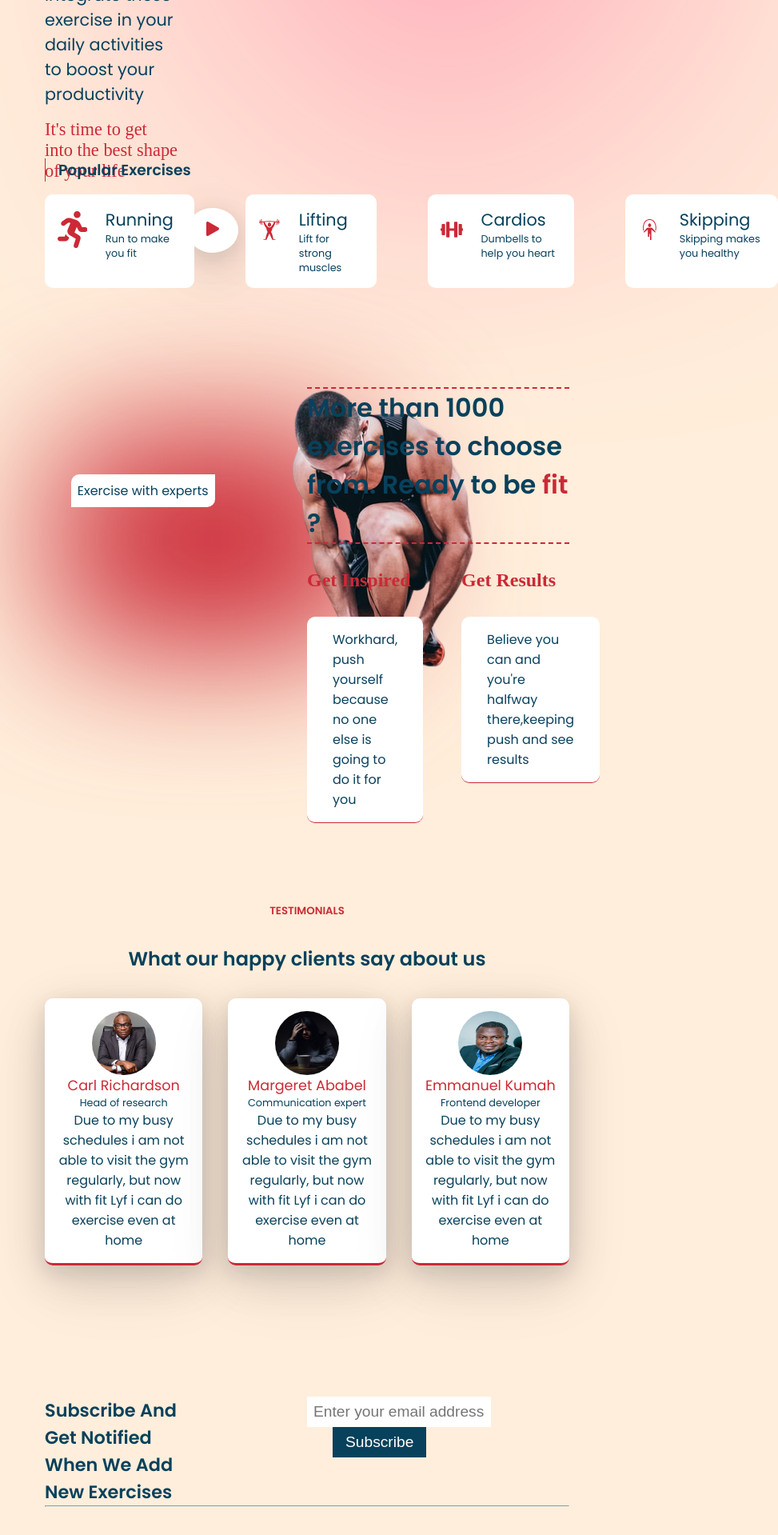
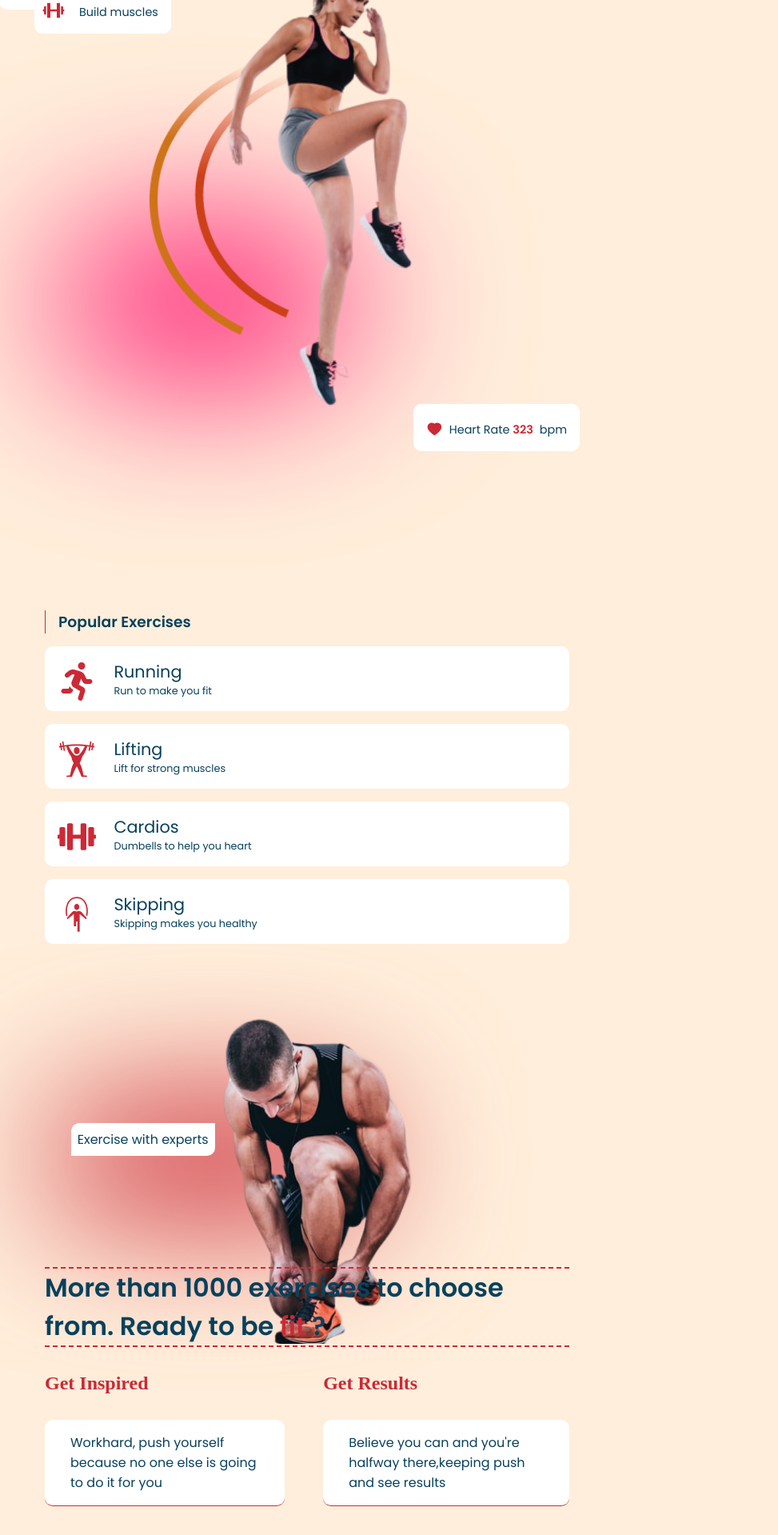
Before and after one commit to emmanuelkumah/fit-lyf, a React (Create React App) app: page / in a window 768 px wide. Shown: the part 520-2439 px from the top of the page at 80% size, 973 px wide, since content can reach past the window. Built offline with nearby package versions, Linux system fonts and the light colour scheme; a web font is replaced by a local one.

Commit message:
Complete responsiveness

```diff
--- a/package.json
+++ b/package.json
@@ -7,11 +7,15 @@
     "@testing-library/react": "^13.3.0",
     "@testing-library/user-event": "^13.5.0",
     "axios": "^0.27.2",
+    "gsap": "^3.10.4",
     "react": "^18.2.0",
     "react-dom": "^18.2.0",
+    "react-gsap": "^3.2.1",
     "react-icons": "^4.4.0",
     "react-router-dom": "^6.3.0",
     "react-scripts": "5.0.1",
+    "react-scroll-up-button": "^1.6.4",
+    "react-scrollbars-custom": "^4.0.27",
     "web-vitals": "^2.1.4"
   },
   "scripts": {
--- a/src/Components/Home/Features/Feature.js
+++ b/src/Components/Home/Features/Feature.js
@@ -52,7 +52,7 @@ const Feature = () => {
             />
           </div>
           <div className={classes["feature_col"]}>
-            <section>
+            <section className={classes["feature_col_content"]}>
               <h3 className={classes["feature_caption"]}>
                 More than 1000 exercises to choose from. Ready to be{" "}
                 <span>fit </span>?
--- a/src/Components/Home/Features/Feature.module.css
+++ b/src/Components/Home/Features/Feature.module.css
@@ -43,6 +43,7 @@
 }
 .features_row {
   display: flex;
+  flex-wrap: wrap;
 }
 .feature_col {
   width: 50%;
@@ -97,7 +98,6 @@
 
 @media only screen and (max-width: 600px) {
   .exercise_sec {
-    /* display: none; */
     position: relative;
   }
   .exercises_container {
@@ -105,16 +105,21 @@
     flex-direction: column;
     gap: 1rem;
   }
-  .features_row {
+  .features_container {
+    display: flex;
     flex-direction: column;
-    border: 1px solid blue;
+    position: relative;
+    top: 100px;
   }
+
   .feature_col {
     width: 100%;
   }
   .feature_img {
-    position: relative;
-    right: 91%;
+    position: absolute;
+    right: 15%;
+    top: -25%;
+    width: 100%;
   }
   .feature_blob {
     top: -7%;
@@ -126,6 +131,9 @@
   .feature_pro {
     z-index: 1;
     border-bottom: 2px solid var(--sec-color);
+    position: relative;
+    margin-top: 2rem;
+    bottom: 50px;
   }
   .feature_insp {
     flex-direction: column;
@@ -135,3 +143,32 @@
     margin: 0;
   }
 }
+
+@media only screen and (min-width: 601px) and (max-width: 1200px) {
+  .exercise_sec {
+    position: relative;
+  }
+  .exercises_container {
+    display: flex;
+    flex-direction: column;
+    gap: 1rem;
+  }
+  .features_container {
+    display: flex;
+    flex-direction: column;
+    position: relative;
+  }
+  .feature_col {
+    width: 100%;
+  }
+  .feature_col_content {
+    position: relative;
+    bottom: -80%;
+  }
+  .feature_img {
+    position: absolute;
+    right: 15%;
+    top: -25%;
+    width: 100%;
+  }
+}
--- a/src/Components/Home/Footer/Footer.module.css
+++ b/src/Components/Home/Footer/Footer.module.css
@@ -7,6 +7,9 @@
 }
 .footer_col {
   width: 50%;
+}
+hr {
+  margin-top: 1rem;
 }
 .footer_col > h4 {
   font-size: 1.4rem;
@@ -55,19 +58,48 @@ footer > p {
 @media only screen and (max-width: 600px) {
   .footer_subscription_row {
     flex-direction: column;
+    margin-top: 2rem;
   }
   .footer_col {
     width: 100%;
   }
   .footer_col > h4 {
     padding-right: 0;
+    margin-bottom: 1rem;
+  }
+  hr {
+    margin-top: 1rem;
   }
   .footer_col > input[type="text"] {
-    width: 90%;
+    width: 100%;
   }
   .footer_col > button {
-    width: 95%;
+    width: 100%;
     margin-top: 1rem;
     margin-left: 0;
   }
 }
+@media only screen and (min-width: 601px) and (max-width: 1200px) {
+  .footer_subscription_row {
+    flex-direction: column;
+    margin-top: 2rem;
+  }
+  .footer_col {
+    width: 100%;
+  }
+  hr {
+    margin-top: 1rem;
+  }
+  .footer_col > h4 {
+    padding-right: 0;
+    margin-bottom: 1rem;
+  }
+  .footer_col > input[type="text"] {
+    width: 100%;
+  }
+  .footer_col > button {
+    width: 100%;
+    margin-top: 1rem;
+    margin-left: 0;
+  }
+}
--- a/src/Components/Home/Hero/Hero.module.css
+++ b/src/Components/Home/Hero/Hero.module.css
@@ -159,6 +159,12 @@
   .hero_col {
     width: 100%;
   }
+  .hero_shift {
+    margin-left: 0px;
+  }
+  .hero_content {
+    padding-top: 0.5rem;
+  }
   .hero_content > h2 {
     padding-right: 0;
     line-height: 1.1;
@@ -170,11 +176,8 @@
   .stats_container {
     display: flex;
     flex-direction: column;
-    border: 1px solid black;
   }
-  .hero_container {
-    margin-top: 2rem;
-  }
+
   .heartRate {
     right: -2%;
     top: 200px;
@@ -185,6 +188,45 @@
     left: -2%;
   }
   .blob_img {
-    /* display: none; */
+    position: absolute;
+    top: 60%;
+    width: 15rem;
+    height: 12rem;
+    filter: blur(102px);
   }
 }
+@media only screen and (min-width: 601px) and (max-width: 1200px) {
+  .hero_container {
+    flex-direction: column;
+  }
+  .hero_col {
+    width: 100%;
+  }
+  .hero_content > h2 {
+    padding-right: 0;
+    line-height: 1.1;
+    margin: 0;
+  }
+  .hero_content > p {
+    padding-right: 0;
+  }
+  .blob_img {
+    position: absolute;
+    top: 60%;
+    width: 25rem;
+    height: 12rem;
+    filter: blur(102px);
+  }
+  .heartRate {
+    right: -2%;
+    top: 70%;
+    width: fit-content;
+  }
+  .dumbBells {
+    width: fit-content;
+    left: -2%;
+  }
+  .hero_shift {
+    margin-left: 0px;
+  }
+}
--- a/src/Components/Home/Testimonials/Data.js
+++ b/src/Components/Home/Testimonials/Data.js
@@ -17,7 +17,7 @@ const testimonials = [
     title: "Communication expert",
     img: img3,
     review:
-      "Due to my busy schedules i am not able to visit the gym regularly, but now with fit Lyf i can do exercise even at home",
+      "As a communication expert, i do a lot of standing which is affecting my posture, now with fitLyf  i can do exercise even at home",
   },
   {
     id: 3,
@@ -25,7 +25,7 @@ const testimonials = [
     title: "Frontend developer",
     img: img2,
     review:
-      "Due to my busy schedules i am not able to visit the gym regularly, but now with fit Lyf i can do exercise even at home",
+      "My posture and sitting habits have improved since i started visiting this website and do some anterior pelvic execises to strenghthen my back",
   },
 ];
 
--- a/src/Components/Home/Testimonials/Testimonials.js
+++ b/src/Components/Home/Testimonials/Testimonials.js
@@ -11,7 +11,7 @@ const Testimonials = () => {
 
   return (
     <>
-      <section className={classes["testimonails_container"]}>
+      <section className={classes["testimonials_container"]}>
         <div className={classes["testimonial_sec"]}>
           <div className={classes["testimonial_heading"]}>
             <h5>Testimonials</h5>
--- a/src/Components/Home/Testimonials/Testimonials.module.css
+++ b/src/Components/Home/Testimonials/Testimonials.module.css
@@ -1,4 +1,4 @@
-.testimonial_container {
+.testimonials_container {
   position: relative;
 }
 .testimonial_sec {
@@ -48,10 +48,21 @@
   margin: 0 auto;
 }
 @media only screen and (max-width: 600px) {
-  .testimonial_sec {
-    border: 1px solid green;
+  .testimonials_container {
+    margin-top: 2rem;
+  }
+  .testimonial_heading > h5 {
+    margin-bottom: 0;
   }
   .testimonial_review-sec {
     flex-direction: column;
   }
 }
+@media only screen and (min-width: 601px) and (max-width: 1200px) {
+  .testimonials_container {
+    margin-top: 16rem;
+  }
+  .testimonial_review-sec {
+    flex-direction: column;
+  }
+}
--- a/src/Components/Nav/Nav.module.css
+++ b/src/Components/Nav/Nav.module.css
@@ -57,7 +57,7 @@ ul {
 ul > li {
   font-size: 1.4rem;
   color: #fff;
-  margin: 0.5rem 0rem;
+  margin: 0.5rem 2rem;
 }
 
 .sideNav {
@@ -71,8 +71,15 @@ ul > li {
   overflow-x: hidden;
   padding-top: 10px;
   transition: all 0.6s ease-in;
+  border-bottom-right-radius: 40px;
 }
 
 .sideNavOpen {
   width: 230px;
 }
+@media only screen and (max-width: 600px) {
+  .gym_icon_sideNav {
+    top: 10px;
+    color: #fff;
+  }
+}
```
Also changed, not shown: 1 other file (tests, documents, lock files or other folders).
